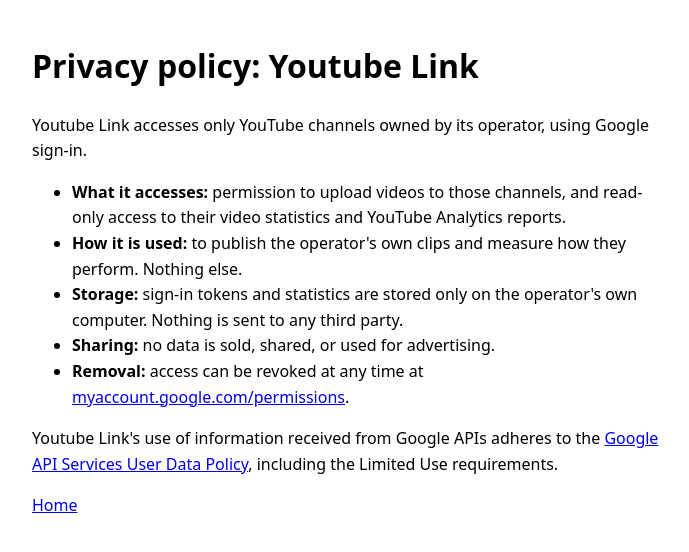
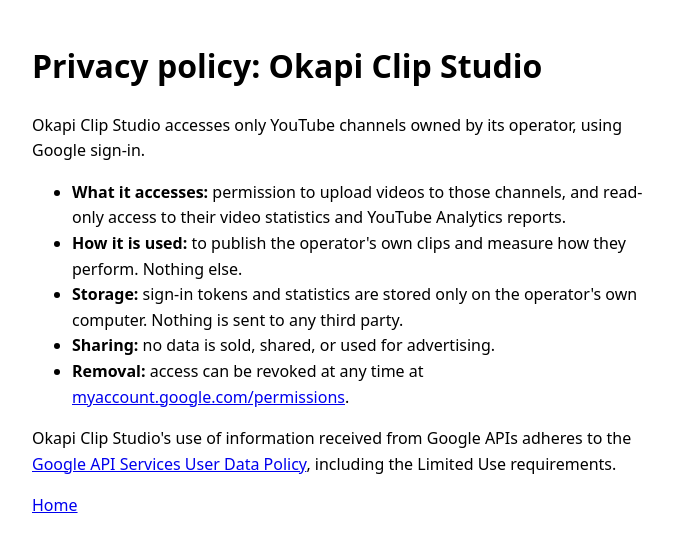
Before and after one commit to itsonu/itsonu.github.io, a plain HTML site: page privacy.html in a window 1280 px wide. Shown: the whole page, without its empty margins (288-977 px from the left). Drawn offline with Linux system fonts and the light colour scheme.

Commit message:
Rename app to Okapi Clip Studio

```diff
--- a/privacy.html
+++ b/privacy.html
@@ -1,7 +1,7 @@
 <!doctype html><html lang="en"><head><meta charset="utf-8"><meta name="viewport" content="width=device-width,initial-scale=1"><title>Privacy policy</title></head>
 <body style="font-family:system-ui;max-width:640px;margin:40px auto;padding:0 16px;line-height:1.6">
-<h1>Privacy policy: Youtube Link</h1>
-<p>Youtube Link accesses only YouTube channels owned by its operator, using Google sign-in.</p>
+<h1>Privacy policy: Okapi Clip Studio</h1>
+<p>Okapi Clip Studio accesses only YouTube channels owned by its operator, using Google sign-in.</p>
 <ul>
 <li><b>What it accesses:</b> permission to upload videos to those channels, and read-only access to their video statistics and YouTube Analytics reports.</li>
 <li><b>How it is used:</b> to publish the operator's own clips and measure how they perform. Nothing else.</li>
@@ -9,6 +9,6 @@
 <li><b>Sharing:</b> no data is sold, shared, or used for advertising.</li>
 <li><b>Removal:</b> access can be revoked at any time at <a href="https://myaccount.google.com/permissions">myaccount.google.com/permissions</a>.</li>
 </ul>
-<p>Youtube Link's use of information received from Google APIs adheres to the <a href="https://developers.google.com/terms/api-services-user-data-policy">Google API Services User Data Policy</a>, including the Limited Use requirements.</p>
+<p>Okapi Clip Studio's use of information received from Google APIs adheres to the <a href="https://developers.google.com/terms/api-services-user-data-policy">Google API Services User Data Policy</a>, including the Limited Use requirements.</p>
 <p><a href="index.html">Home</a></p>
 </body></html>
```
